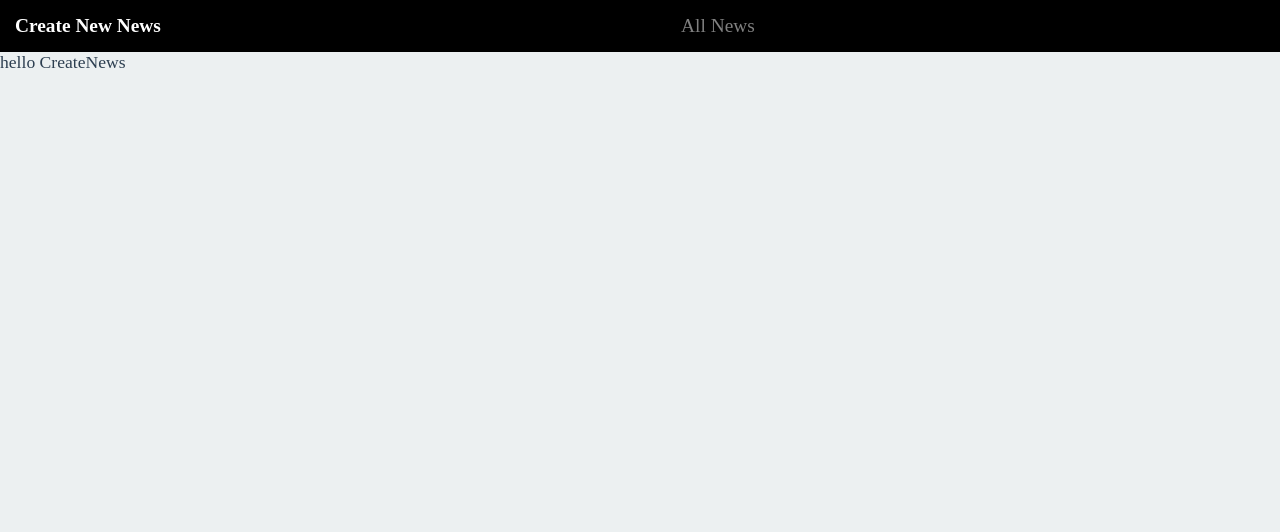
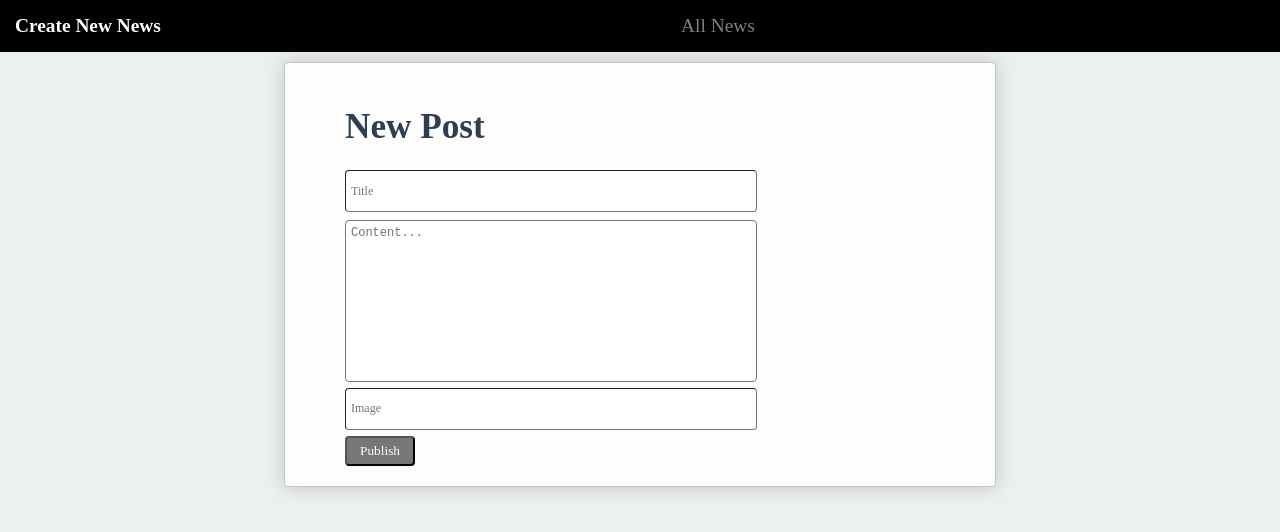
Before and after one commit to Ahmedhenchiri/SPORT-NEWS-CRUD, a React (Create React App) app in the folder client/sport-news/: page / in a window 1280 px wide. Both pictures are taken after a click on the element "Create New News". Shown: the top 532 px of the page. Built offline with nearby package versions, Linux system fonts and the light colour scheme; no server answers; a web font is replaced by a local one.

Commit message:
create new news

```diff
--- a/client/sport-news/src/componets/CreateNews.jsx
+++ b/client/sport-news/src/componets/CreateNews.jsx
@@ -1,11 +1,59 @@
-import react from 'react'
+import react,{useState} from 'react'
+import axios from 'axios';
+const CreateNews =()=>{
+ const [title,setTitle] = useState('')
+ const [body,setBody] = useState('');
+ const [imageUrl,setImageUrl]= useState('')
+ const addNews =()=>{
+ axios.post('http://localhost:5000/api/sportnews/add',{title:title,body:body,imageUrl:imageUrl})
+ .then((res)=>{
+    console.log('add sport')
+ })
+ }
+    return (
+        <div className="blog-list-item">
+      <h1 className="New-Post-Title">New Post</h1>
+      <form className="New-Post-Form">
+        <input
+          id="title"
+          type="text"
+          className="search"
+          placeholder="Title"
+          required
+          minLength="3"
+          onChange={(event) => setTitle(event.target.value)}
+        />
 
-const CreateNews =()=>{
+        <textarea
+          id="content"
+          className="post "
+          placeholder="Content..."
+          required
+          minLength="20"
+          onChange={(event) => setBody(event.target.value)}
+        />
 
-    return (
-        <div>
-            hello CreateNews
-        </div>
+        <input
+          id="image"
+          type="text"
+          className="search"
+          placeholder="Image"
+          required
+          minLength="3"
+          onChange={(event) => setImageUrl(event.target.value)}
+        />
+
+        <input
+          className="btn btn-secondary searchButton"
+          type="button"
+          value="Publish"
+          onClick={() => {
+           return addNews()
+
+          }}
+        />
+      </form>
+    </div>
     )
 }
 export default CreateNews ;
--- a/client/sport-news/src/componets/NewsDetails.jsx
+++ b/client/sport-news/src/componets/NewsDetails.jsx
@@ -7,11 +7,11 @@ const Newsdetails =({change,data})=>{
         <div className="blog-list-item-title">{data.title}</div>
         <div className="blog-list-item-byline">
           <span className="blog-list-item-byline-author"> {data.blog} </span>
-          {/* {data.published_at} */}
+
         </div>
 
         <div className="blog-list-item-lede">
-          {/* <img src={data.imageUrl} alt="no content" /> */}
+          <img src={data.imageUrl} alt="no content" />
         </div>
       </div>
     )
--- a/client/sport-news/src/componets/OneNews.jsx
+++ b/client/sport-news/src/componets/OneNews.jsx
@@ -2,14 +2,17 @@ import react from 'react' ;
 
 const OneNews=({data})=>{
  return (
-    <div className="blog-list-item">
-      <div className="blog-list-item-title">{data.title}</div>
-      <div className="blog-list-item-byline">
-        <span className="blog-list-item-byline-author"> {data.blog} </span>
+    <div className="blog-list-item" >
+    <div className="blog-list-item-title">{data.title}</div>
+    <div className="blog-list-item-byline">
+      <span className="blog-list-item-byline-author"> </span>
+      {data.body}
+    </div>
 
-      </div>
-      <div className="blog-list-item-lede"> </div>
+    <div className="blog-list-item-lede">
+      <img src={data.imageUrl} alt="no content" />
     </div>
+  </div>
  )
 }
 export default OneNews ;
```
Also changed, not shown: 1 other file (tests, documents, lock files or other folders).
